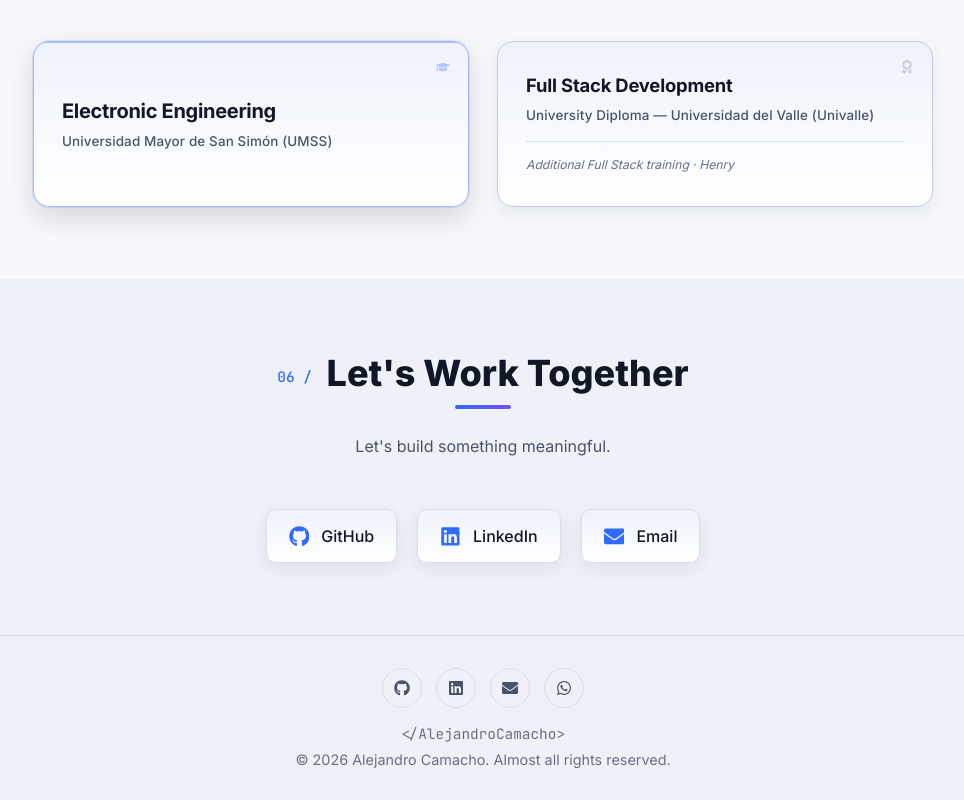
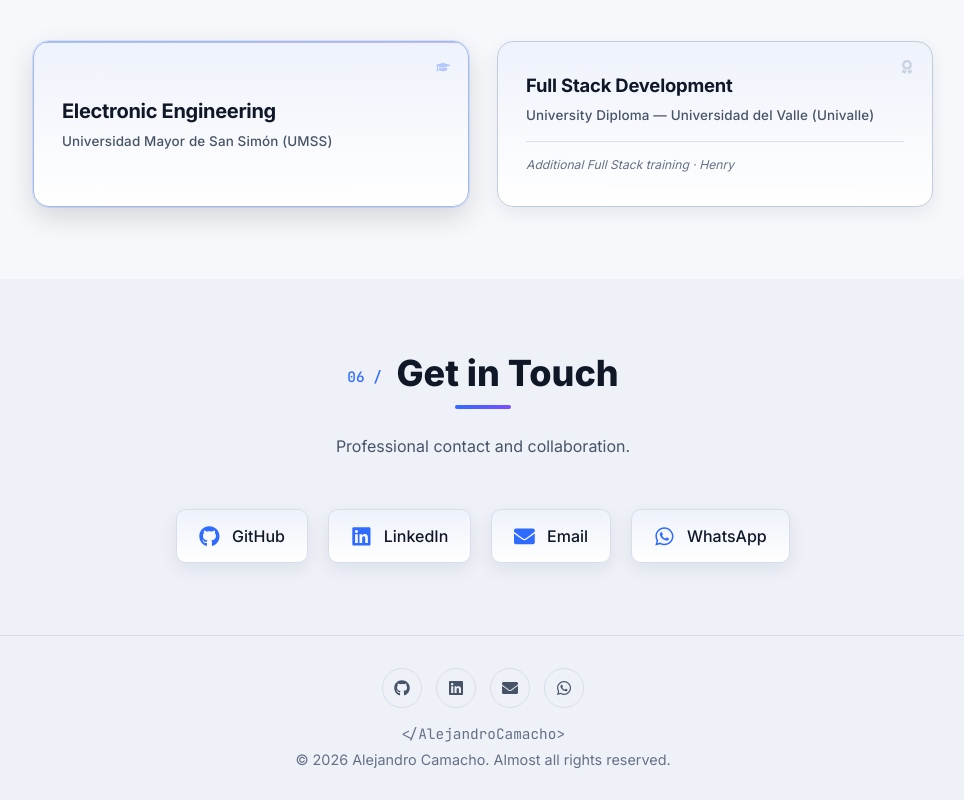
Before and after one commit to AlexandroCamacho1000/alejandrocamachodev, a React (Vite) app: page / in a window 1280 px wide. Shown: the part 4714-5514 px from the top of the page, without its empty margins (157-1121 px from the left). Built offline with nearby package versions, Linux system fonts and the light colour scheme.

Commit message:
feat: finalize Get in Touch section with neutral contact cards

```diff
--- a/src/components/Contact/Contact.jsx
+++ b/src/components/Contact/Contact.jsx
@@ -1,5 +1,5 @@
 import './Contact.css';
-import { FaLinkedin, FaGithub, FaEnvelope } from 'react-icons/fa';
+import { FaLinkedin, FaGithub, FaEnvelope, FaWhatsapp } from 'react-icons/fa';
 import { useLanguage } from '../../i18n/useLanguage';
 import { useReveal } from '../../hooks/useReveal';
 
@@ -37,6 +37,16 @@ function Contact() {
           <FaEnvelope className="contact-icon" />
           <a href="mailto:alejandrocc1955@gmail.com">Email</a>
         </li>
+        <li className="contact-item">
+          <FaWhatsapp className="contact-icon" />
+          <a
+            href="https://wa.me/59176486766?text=Hola%20Alejandro"
+            target="_blank"
+            rel="noreferrer"
+          >
+            WhatsApp
+          </a>
+        </li>
       </ul>
     </section>
   );
--- a/src/i18n/translations.js
+++ b/src/i18n/translations.js
@@ -161,8 +161,8 @@ const translations = {
       ],
     },
     contact: {
-      title: "Let's Work Together",
-      subtitle: "Let's build something meaningful.",
+      title: "Get in Touch",
+      subtitle: "Professional contact and collaboration.",
     },
     footer: {
       rights: "© 2026 Alejandro Camacho. Almost all rights reserved.",
@@ -331,8 +331,8 @@ const translations = {
       ],
     },
     contact: {
-      title: "Trabajemos Juntos",
-      subtitle: "Construyamos algo significativo.",
+      title: "Ponte en Contacto",
+      subtitle: "Contacto profesional y colaboración.",
     },
     footer: {
       rights: "© 2026 Alejandro Camacho. Casi todos los derechos reservados.",
```
